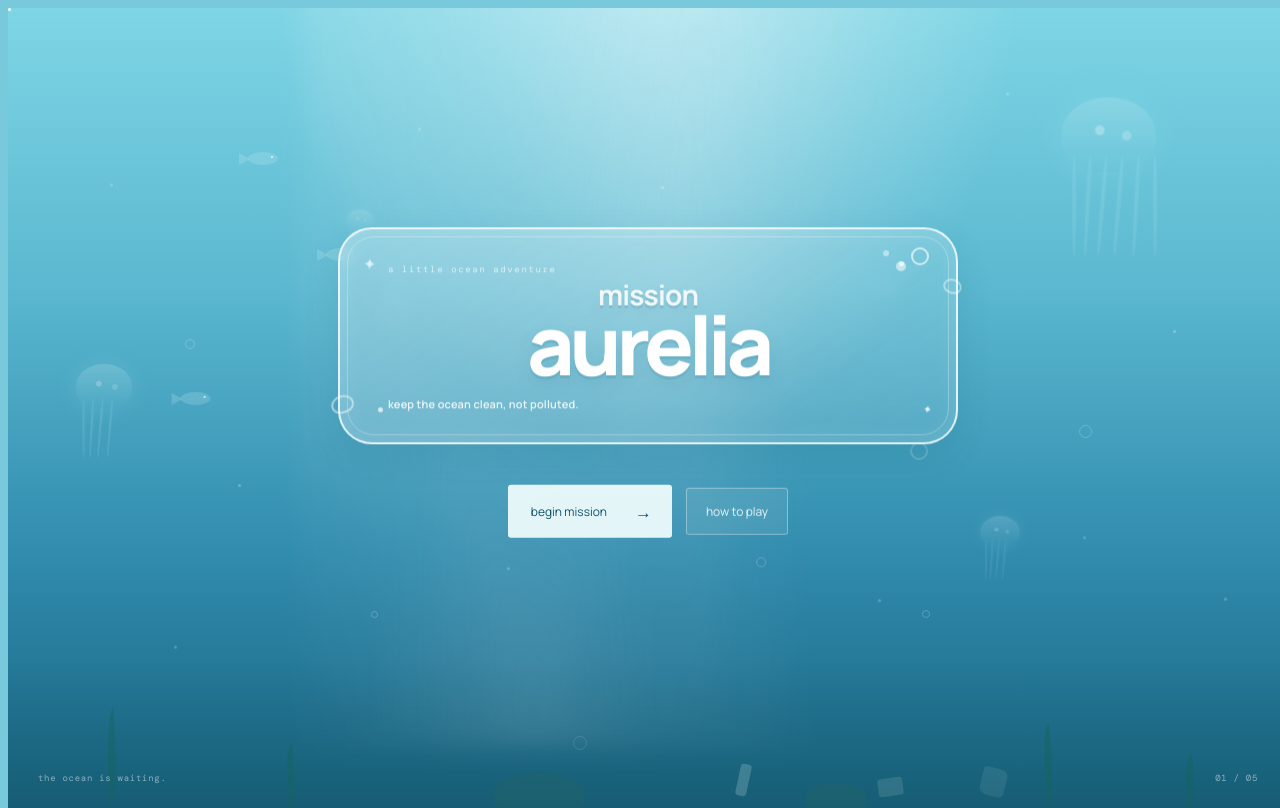
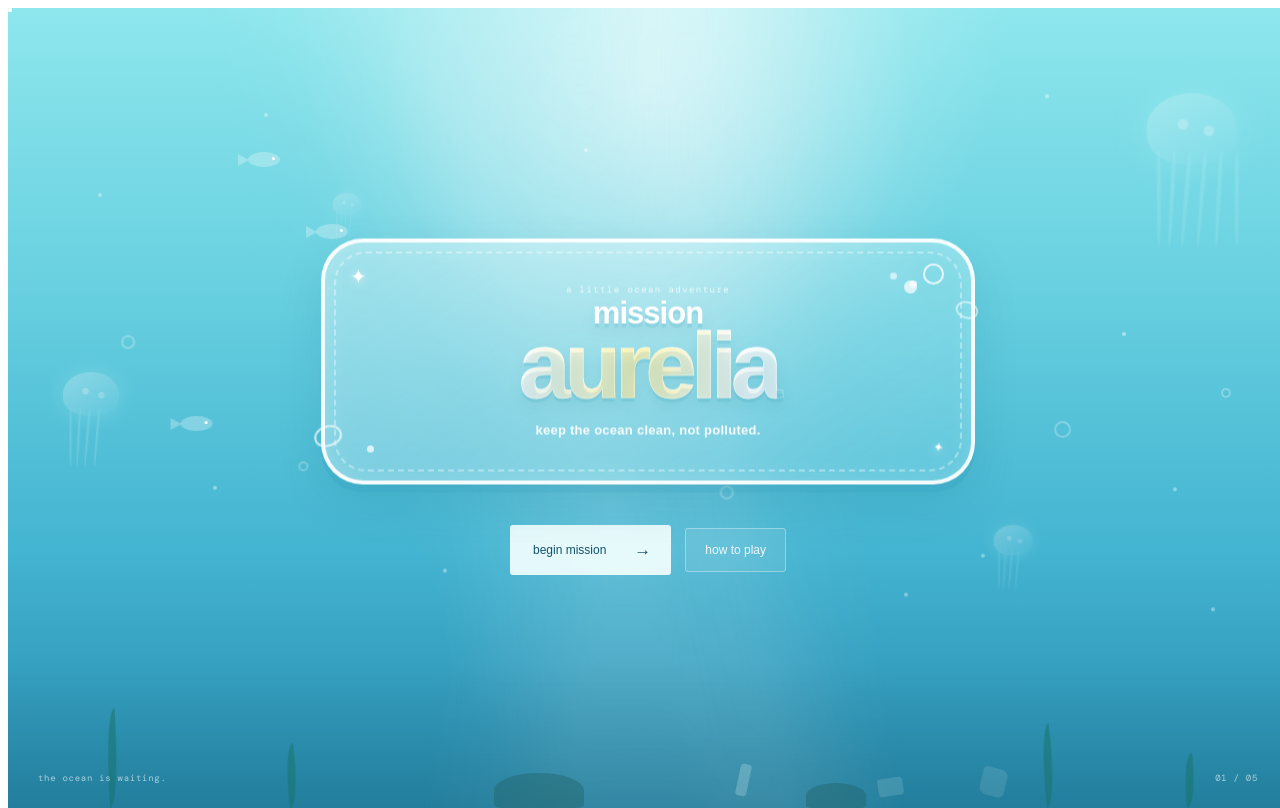
Before and after one commit to str4wberry-milk/missionaurelia, a plain HTML site: page index.html in a window 1280 px wide. Drawn offline with nearby package versions, Linux system fonts and the light colour scheme; a web font is replaced by a local one.

Commit message:
Refactor styles and update font settings in style.css
Updated font imports and styles in the CSS file. Adjusted various element sizes, colors, and animations for improved visual design.

````diff
--- a/style.css
+++ b/style.css
@@ -1,5 +1,5 @@
 ```css
-@import url('https://fonts.googleapis.com/css2?family=DM+Mono:wght@300;400;500&family=Manrope:wght@300;400;500;600;700;800&display=swap');
+@import url('https://fonts.googleapis.com/css2?family=Baloo+2:wght@400;500;600;700;800&family=DM+Mono:wght@400;500&display=swap');
 
 * {
   box-sizing: border-box;
@@ -15,14 +15,12 @@ body {
 }
 
 body {
-  font-family: "Manrope", sans-serif;
-  background: #78c9dc;
-  color: white;
+  font-family: "Baloo 2", sans-serif;
 }
 
 
 /* ==================================================
-   main ocean
+   OCEAN
 ================================================== */
 
 .home {
@@ -32,17 +30,22 @@ body {
   overflow: hidden;
 
   background:
+    radial-gradient(
+      circle at 50% 10%,
+      rgba(255,255,255,0.42),
+      transparent 28%
+    ),
     linear-gradient(
       180deg,
-      #7ed5e5 0%,
-      #5bb8d0 35%,
-      #318cae 68%,
-      #17627f 100%
+      #8ee7ed 0%,
+      #68d0e0 35%,
+      #43b4d1 68%,
+      #2788ad 100%
     );
 }
 
 
-/* soft underwater glow */
+/* soft glow */
 
 .water-glow {
   position: absolute;
@@ -50,9 +53,9 @@ body {
 
   background:
     radial-gradient(
-      ellipse at 50% -10%,
-      rgba(255,255,255,0.5),
-      transparent 42%
+      ellipse at 50% -5%,
+      rgba(255,255,255,0.48),
+      transparent 40%
     );
 
   pointer-events: none;
@@ -60,61 +63,62 @@ body {
 
 
 /* ==================================================
-   sunlight
+   SUN RAYS
 ================================================== */
 
 .sun-rays {
   position: absolute;
+
   top: -20%;
   left: 50%;
 
-  width: 700px;
-  height: 900px;
+  width: 900px;
+  height: 1000px;
 
   transform: translateX(-50%);
 
+  opacity: 0.65;
+
   background:
     linear-gradient(
-      72deg,
-      transparent 0%,
-      rgba(255,255,255,0.08) 25%,
-      transparent 40%
+      68deg,
+      transparent 25%,
+      rgba(255,255,255,0.16) 42%,
+      transparent 55%
     ),
     linear-gradient(
-      105deg,
-      transparent 30%,
-      rgba(255,255,255,0.07) 50%,
-      transparent 68%
+      100deg,
+      transparent 35%,
+      rgba(255,255,255,0.12) 50%,
+      transparent 65%
     ),
     linear-gradient(
-      88deg,
-      transparent 40%,
-      rgba(255,255,255,0.05) 55%,
+      82deg,
+      transparent 48%,
+      rgba(255,255,255,0.1) 56%,
       transparent 70%
     );
 
-  filter: blur(12px);
+  filter: blur(10px);
 
-  animation: rays-move 9s ease-in-out infinite alternate;
+  animation: rays-drift 10s ease-in-out infinite alternate;
 
   pointer-events: none;
 }
 
-@keyframes rays-move {
+@keyframes rays-drift {
   from {
     transform: translateX(-53%) rotate(-2deg);
-    opacity: 0.7;
   }
 
   to {
     transform: translateX(-47%) rotate(2deg);
-    opacity: 1;
   }
 }
 
 
 /* ==================================================
-   particles
+   PARTICLES
 ================================================== */
 
 .particles {
@@ -129,107 +133,33 @@ body {
 .particles i {
   position: absolute;
 
-  width: 3px;
-  height: 3px;
+  width: 4px;
+  height: 4px;
 
   border-radius: 50%;
 
-  background: rgba(255,255,255,0.35);
+  background: rgba(255,255,255,0.55);
 
-  animation: particle-float linear infinite;
+  animation: particle-drift linear infinite;
 }
 
-.particles i:nth-child(1) {
-  left: 8%;
-  top: 24%;
-  animation-duration: 8s;
-}
+.particles i:nth-child(1)  { left: 7%;  top: 25%; animation-duration: 8s; }
+.particles i:nth-child(2)  { left: 16%; top: 62%; animation-duration: 11s; }
+.particles i:nth-child(3)  { left: 25%; top: 37%; animation-duration: 9s; }
+.particles i:nth-child(4)  { left: 34%; top: 72%; animation-duration: 13s; }
+.particles i:nth-child(5)  { left: 45%; top: 20%; animation-duration: 10s; }
+.particles i:nth-child(6)  { left: 56%; top: 56%; animation-duration: 12s; }
+.particles i:nth-child(7)  { left: 66%; top: 31%; animation-duration: 9s; }
+.particles i:nth-child(8)  { left: 76%; top: 70%; animation-duration: 14s; }
+.particles i:nth-child(9)  { left: 87%; top: 43%; animation-duration: 10s; }
+.particles i:nth-child(10) { left: 94%; top: 77%; animation-duration: 12s; }
+.particles i:nth-child(11) { left: 20%; top: 15%; animation-duration: 8s; }
+.particles i:nth-child(12) { left: 40%; top: 46%; animation-duration: 11s; }
+.particles i:nth-child(13) { left: 70%; top: 75%; animation-duration: 13s; }
+.particles i:nth-child(14) { left: 81%; top: 13%; animation-duration: 9s; }
+.particles i:nth-child(15) { left: 91%; top: 62%; animation-duration: 12s; }
 
-.particles i:nth-child(2) {
-  left: 18%;
-  top: 62%;
-  animation-duration: 11s;
-}
-
-.particles i:nth-child(3) {
-  left: 28%;
-  top: 36%;
-  animation-duration: 9s;
-}
-
-.particles i:nth-child(4) {
-  left: 39%;
-  top: 72%;
-  animation-duration: 13s;
-}
-
-.particles i:nth-child(5) {
-  left: 51%;
-  top: 25%;
-  animation-duration: 10s;
-}
-
-.particles i:nth-child(6) {
-  left: 63%;
-  top: 55%;
-  animation-duration: 12s;
-}
-
-.particles i:nth-child(7) {
-  left: 73%;
-  top: 31%;
-  animation-duration: 9s;
-}
-
-.particles i:nth-child(8) {
-  left: 84%;
-  top: 68%;
-  animation-duration: 14s;
-}
-
-.particles i:nth-child(9) {
-  left: 91%;
-  top: 43%;
-  animation-duration: 10s;
-}
-
-.particles i:nth-child(10) {
-  left: 13%;
-  top: 82%;
-  animation-duration: 12s;
-}
-
-.particles i:nth-child(11) {
-  left: 32%;
-  top: 17%;
-  animation-duration: 8s;
-}
-
-.particles i:nth-child(12) {
-  left: 47%;
-  top: 48%;
-  animation-duration: 11s;
-}
-
-.particles i:nth-child(13) {
-  left: 68%;
-  top: 76%;
-  animation-duration: 13s;
-}
-
-.particles i:nth-child(14) {
-  left: 78%;
-  top: 13%;
-  animation-duration: 9s;
-}
-
-.particles i:nth-child(15) {
-  left: 95%;
-  top: 76%;
-  animation-duration: 12s;
-}
-
-@keyframes particle-float {
+@keyframes particle-drift {
   0%,
   100% {
     transform: translateY(0);
@@ -237,14 +167,14 @@ body {
   }
 
   50% {
-    transform: translateY(-22px);
-    opacity: 0.75;
+    transform: translateY(-20px);
+    opacity: 0.8;
   }
 }
 
 
 /* ==================================================
-   bubbles
+   BIG BUBBLES
 ================================================== */
 
 .bubbles {
@@ -261,10 +191,10 @@ body {
 
   bottom: -30px;
 
-  width: 8px;
-  height: 8px;
+  width: 10px;
+  height: 10px;
 
-  border: 1px solid rgba(255,255,255,0.35);
+  border: 2px solid rgba(255,255,255,0.42);
 
   border-radius: 50%;
 
@@ -272,53 +202,48 @@ body {
 }
 
 .bubbles span:nth-child(1) {
-  left: 13%;
+  left: 8%;
   animation-duration: 9s;
 }
 
 .bubbles span:nth-child(2) {
-  left: 28%;
-  width: 5px;
-  height: 5px;
+  left: 22%;
+  width: 6px;
+  height: 6px;
   animation-duration: 12s;
-  animation-delay: 2s;
 }
 
 .bubbles span:nth-child(3) {
-  left: 44%;
-  width: 12px;
-  height: 12px;
+  left: 39%;
+  width: 15px;
+  height: 15px;
   animation-duration: 10s;
-  animation-delay: 4s;
 }
 
 .bubbles span:nth-child(4) {
-  left: 58%;
+  left: 55%;
   animation-duration: 13s;
-  animation-delay: 1s;
 }
 
 .bubbles span:nth-child(5) {
-  left: 71%;
-  width: 6px;
-  height: 6px;
+  left: 68%;
+  width: 7px;
+  height: 7px;
   animation-duration: 8s;
-  animation-delay: 3s;
 }
 
 .bubbles span:nth-child(6) {
-  left: 83%;
-  width: 11px;
-  height: 11px;
+  left: 81%;
+  width: 13px;
+  height: 13px;
   animation-duration: 11s;
 }
 
 .bubbles span:nth-child(7) {
   left: 94%;
-  width: 5px;
-  height: 5px;
+  width: 6px;
+  height: 6px;
   animation-duration: 10s;
-  animation-delay: 5s;
 }
 
 @keyframes bubble-rise {
@@ -328,11 +253,11 @@ body {
   }
 
   15% {
-    opacity: 0.6;
+    opacity: 0.65;
   }
 
   85% {
-    opacity: 0.6;
+    opacity: 0.65;
   }
 
   to {
@@ -343,18 +268,18 @@ body {
 
 
 /* ==================================================
-   fish
+   FISH
 ================================================== */
 
 .fish {
   position: absolute;
 
-  width: 30px;
-  height: 13px;
+  width: 32px;
+  height: 15px;
 
-  border-radius: 50%;
+  border-radius: 60%;
 
-  background: rgba(220,250,255,0.18);
+  background: rgba(255,255,255,0.28);
 
   z-index: 4;
 
@@ -366,15 +291,15 @@ body {
 
   position: absolute;
 
-  left: -9px;
-  top: 1px;
+  left: -10px;
+  top: 2px;
 
   width: 0;
   height: 0;
 
   border-top: 6px solid transparent;
   border-bottom: 6px solid transparent;
-  border-left: 11px solid rgba(220,250,255,0.18);
+  border-left: 11px solid rgba(255,255,255,0.28);
 }
 
 .fish::before {
@@ -383,33 +308,38 @@ body {
   position: absolute;
 
   right: 5px;
-  top: 4px;
+  top: 5px;
 
-  width: 2px;
-  height: 2px;
+  width: 3px;
+  height: 3px;
 
   border-radius: 50%;
 
-  background: rgba(255,255,255,0.8);
+  background: white;
 }
 
 .fish-1 {
-  top: 30%;
-  left: -50px;
+  top: 27%;
+  left: -60px;
+
   animation-duration: 20s;
 }
 
 .fish-2 {
-  top: 48%;
+  top: 51%;
   left: -100px;
+
   transform: scale(0.7);
+
   animation-duration: 27s;
 }
 
 .fish-3 {
   top: 18%;
   left: -80px;
+
   transform: scale(0.45);
+
   animation-duration: 23s;
 }
 
@@ -425,7 +355,7 @@ body {
 
 
 /* ==================================================
-   jellyfish
+   JELLYFISH
 ================================================== */
 
 .jelly-layer {
@@ -443,9 +373,9 @@ body {
   width: 90px;
   height: 160px;
 
-  opacity: 0.55;
+  opacity: 0.58;
 
-  animation: jelly-float 5s ease-in-out infinite;
+  animation: jelly-bob 5s ease-in-out infinite;
 }
 
 .jelly-body {
@@ -461,36 +391,36 @@ body {
 
   background:
     linear-gradient(
-      180deg,
-      rgba(235,255,255,0.5),
-      rgba(130,220,235,0.18)
+      145deg,
+      rgba(255,255,255,0.72),
+      rgba(178,242,255,0.24)
     );
 
   box-shadow:
-    0 0 30px rgba(190,250,255,0.35);
+    0 0 30px rgba(210,255,255,0.5);
 }
 
 .jelly-light {
   position: absolute;
 
-  width: 7px;
-  height: 7px;
+  left: 24px;
+  top: 20px;
+
+  width: 8px;
+  height: 8px;
 
   border-radius: 50%;
 
-  background: rgba(255,255,255,0.7);
-
-  left: 25px;
-  top: 21px;
+  background: rgba(255,255,255,0.85);
 
   box-shadow:
-    20px 4px 0 rgba(255,255,255,0.45);
+    20px 5px 0 rgba(255,255,255,0.6);
 }
 
 .jelly-tentacles {
   position: absolute;
 
-  top: 43px;
+  top: 44px;
   left: 18px;
 
   display: flex;
@@ -499,14 +429,12 @@ body {
 }
 
 .jelly-tentacles span {
-  display: block;
-
   width: 3px;
   height: 75px;
 
   border-radius: 50%;
 
-  background: rgba(215,250,255,0.3);
+  background: rgba(225,255,255,0.38);
 
   transform-origin: top;
 
@@ -534,13 +462,10 @@ body {
 }
 
 .giant-jelly {
-  width: 150px;
-  height: 250px;
+  right: 4%;
+  top: 15%;
 
-  right: 5%;
-  top: 18%;
-
-  transform: scale(1.35);
+  transform: scale(1.3);
 
   opacity: 0.38;
 
@@ -548,19 +473,19 @@ body {
 }
 
 .jelly-left {
-  left: 4%;
-  top: 43%;
+  left: 3%;
+  top: 44%;
 
   transform: scale(0.8);
 
-  opacity: 0.4;
+  opacity: 0.42;
 
   animation-duration: 6s;
 }
 
 .jelly-right {
-  right: 19%;
-  top: 61%;
+  right: 18%;
+  top: 62%;
 
   transform: scale(0.55);
 
@@ -570,24 +495,24 @@ body {
 }
 
 .jelly-tiny {
-  left: 24%;
-  top: 20%;
+  left: 23%;
+  top: 18%;
 
-  transform: scale(0.38);
+  transform: scale(0.4);
 
-  opacity: 0.3;
+  opacity: 0.32;
 
   animation-duration: 6.5s;
 }
 
-@keyframes jelly-float {
+@keyframes jelly-bob {
   0%,
   100% {
     margin-top: 0;
   }
 
   50% {
-    margin-top: -18px;
+    margin-top: -17px;
   }
 }
 
@@ -603,69 +528,79 @@ body {
 
 
 /* ==================================================
-   TITLE CARD
+   CENTERED TITLE AREA
 ================================================== */
 
 .title-section {
   position: absolute;
 
-  left: 50%;
-  top: 47%;
+  inset: 0;
 
-  transform: translate(-50%, -50%);
-
-  z-index: 10;
+  z-index: 20;
 
   display: flex;
   flex-direction: column;
+
   align-items: center;
+  justify-content: center;
+
+  text-align: center;
+
+  padding: 30px;
+
+  pointer-events: none;
 }
 
 
-/* bubbly decorative card */
+/* ==================================================
+   TITLE CARD
+================================================== */
 
 .title-card {
   position: relative;
 
-  width: min(520px, 82vw);
+  width: min(550px, 86vw);
 
-  padding: 34px 48px 31px;
+  padding: 32px 48px 30px;
 
-  border: 2px solid rgba(255,255,255,0.82);
+  border: 4px solid rgba(255,255,255,0.92);
 
-  border-radius: 34px;
+  border-radius: 42px;
 
   background:
     linear-gradient(
       145deg,
-      rgba(255,255,255,0.25),
-      rgba(220,250,255,0.12)
+      rgba(255,255,255,0.35),
+      rgba(176,241,247,0.2)
     );
 
   box-shadow:
-    0 12px 35px rgba(10,80,110,0.12),
-    inset 0 0 25px rgba(255,255,255,0.12);
+    0 8px 0 rgba(28,139,170,0.12),
+    0 18px 45px rgba(20,100,130,0.14),
+    inset 0 0 25px rgba(255,255,255,0.16);
 
-  backdrop-filter: blur(7px);
+  backdrop-filter: blur(9px);
 
   transform: rotate(-1deg);
 
-  animation: title-float 4s ease-in-out infinite;
+  animation: card-bounce 4s ease-in-out infinite;
+
+  pointer-events: auto;
 }
 
 
-/* inner bubble border */
+/* extra cute inside border */
 
 .title-card::before {
   content: "";
 
   position: absolute;
 
-  inset: 7px;
+  inset: 9px;
 
-  border: 1px solid rgba(255,255,255,0.28);
+  border: 2px dashed rgba(255,255,255,0.38);
 
-  border-radius: 27px;
+  border-radius: 32px;
 
   pointer-events: none;
 }
@@ -678,123 +613,124 @@ body {
 
   position: absolute;
 
-  width: 14px;
-  height: 14px;
+  width: 17px;
+  height: 17px;
 
   right: 27px;
-  top: 18px;
+  top: 21px;
 
-  border: 2px solid rgba(255,255,255,0.65);
+  border: 2px solid rgba(255,255,255,0.8);
 
   border-radius: 50%;
 
   box-shadow:
-    -19px 10px 0 -4px rgba(255,255,255,0.55),
-    -34px -3px 0 -6px rgba(255,255,255,0.45);
+    -23px 13px 0 -4px rgba(255,255,255,0.72),
+    -40px 2px 0 -7px rgba(255,255,255,0.58);
 }
 
 
-/* sparkles */
+/* ==================================================
+   DECORATIONS
+================================================== */
 
 .card-sparkle {
   position: absolute;
 
-  color: rgba(255,255,255,0.9);
+  color: white;
 
-  font-size: 16px;
+  font-size: 20px;
 
-  animation: sparkle-float 2.8s ease-in-out infinite;
+  text-shadow: 0 2px 8px rgba(255,255,255,0.5);
+
+  animation: sparkle-bob 2.5s ease-in-out infinite;
 }
 
 .sparkle-one {
-  left: 23px;
-  top: 25px;
+  left: 25px;
+  top: 22px;
 }
 
 .sparkle-two {
-  right: 24px;
+  right: 27px;
   bottom: 22px;
 
-  font-size: 11px;
+  font-size: 13px;
 
-  animation-delay: 0.8s;
+  animation-delay: -0.8s;
 }
-
-
-/* dots */
 
 .card-dot {
   position: absolute;
 
-  width: 5px;
-  height: 5px;
+  width: 7px;
+  height: 7px;
 
   border-radius: 50%;
 
-  background: rgba(255,255,255,0.7);
+  background: rgba(255,255,255,0.75);
 }
 
 .dot-one {
-  left: 38px;
-  bottom: 30px;
+  left: 42px;
+  bottom: 28px;
 }
 
 .dot-two {
-  right: 52px;
-  top: 32px;
+  right: 54px;
+  top: 38px;
 }
 
 
-/* shell decorations */
+/* cute shells */
 
 .mini-shell {
   position: absolute;
 
-  width: 19px;
-  height: 14px;
+  width: 24px;
+  height: 17px;
 
-  border: 2px solid rgba(255,255,255,0.65);
+  border: 2px solid rgba(255,255,255,0.78);
 
   border-radius: 50% 50% 45% 45%;
 
-  opacity: 0.8;
+  opacity: 0.9;
 }
 
 .shell-one {
-  left: -9px;
-  bottom: 29px;
+  left: -11px;
+  bottom: 34px;
 
   transform: rotate(-18deg);
 }
 
 .shell-two {
-  right: -8px;
-  top: 48px;
+  right: -10px;
+  top: 57px;
 
   transform: rotate(18deg) scale(0.8);
 }
 
 
-/* little subtitle above logo */
+/* ==================================================
+   LOGO
+================================================== */
 
 .title-card .eyebrow {
   position: relative;
 
-  margin: 0 0 8px;
+  margin-bottom: 5px;
 
   font-family: "DM Mono", monospace;
 
   font-size: 9px;
 
-  letter-spacing: 0.18em;
+  letter-spacing: 0.16em;
+
+  color: rgba(255,255,255,0.8);
 
   text-transform: lowercase;
-
-  color: rgba(255,255,255,0.72);
 }
 
-
-/* logo */
 
 .title-card h1 {
   position: relative;
@@ -806,103 +742,93 @@ body {
 
   margin: 0;
 
-  line-height: 0.85;
+  line-height: 0.82;
 
-  letter-spacing: -0.055em;
+  letter-spacing: -0.04em;
 
   text-shadow:
-    0 3px 0 rgba(20,100,125,0.12),
-    0 7px 18px rgba(20,90,120,0.12);
+    0 4px 0 rgba(37,145,171,0.13),
+    0 8px 15px rgba(35,120,145,0.14);
 }
 
+
 .title-card h1 span {
-  font-size: 28px;
+  font-size: 31px;
 
   font-weight: 700;
 
-  letter-spacing: -0.03em;
+  color: #ffffff;
+}
 
-  color: rgba(255,255,255,0.88);
-}
 
 .title-card h1 strong {
   margin-top: 3px;
 
-  font-size: clamp(58px, 8vw, 82px);
+  font-size: clamp(64px, 9vw, 92px);
 
   font-weight: 800;
 
-  color: white;
+  color: #fff;
 
-  letter-spacing: -0.065em;
+  -webkit-text-stroke: 1px rgba(255,255,255,0.3);
+
+  letter-spacing: -0.06em;
 }
 
 
-/* happy tagline */
+/* colorful individual letters */
+
+.title-card h1 strong {
+  background:
+    linear-gradient(
+      90deg,
+      #ffffff 0%,
+      #fff6b8 18%,
+      #ffffff 35%,
+      #d8f9ff 55%,
+      #ffffff 75%,
+      #ffe5f5 100%
+    );
+
+  -webkit-background-clip: text;
+  background-clip: text;
+
+  -webkit-text-fill-color: transparent;
+
+  background-size: 250% auto;
+
+  animation: logo-shimmer 5s linear infinite;
+}
+
+@keyframes logo-shimmer {
+  from {
+    background-position: 0% center;
+  }
+
+  to {
+    background-position: 250% center;
+  }
+}
+
 
 .title-card .subtitle {
   position: relative;
 
-  margin: 17px 0 0;
+  margin-top: 18px;
 
-  font-size: 11px;
+  font-size: 13px;
 
-  font-weight: 600;
+  font-weight: 700;
+
+  color: rgba(255,255,255,0.95);
 
   letter-spacing: 0.02em;
-
-  color: rgba(255,255,255,0.88);
-}
-
-
-/* bubbles floating around card */
-
-.title-decor {
-  position: absolute;
-
-  border: 1.5px solid rgba(255,255,255,0.42);
-
-  border-radius: 50%;
-
-  pointer-events: none;
-
-  animation: bubble-drift 4s ease-in-out infinite;
-}
-
-.bubble-a {
-  width: 21px;
-  height: 21px;
-
-  left: 7%;
-  top: 25%;
-
-  animation-delay: -1s;
-}
-
-.bubble-b {
-  width: 9px;
-  height: 9px;
-
-  right: 11%;
-  top: 18%;
-
-  animation-delay: -2s;
-}
-
-.bubble-c {
-  width: 14px;
-  height: 14px;
-
-  right: 5%;
-  bottom: 23%;
-
-  animation-delay: -0.5s;
 }
 
 
 /* ==================================================
    BUTTONS
-   these are intentionally preserved
+   KEEPING THESE EXACTLY
 ================================================== */
 
 .buttons {
@@ -911,6 +837,8 @@ body {
   align-items: center;
   gap: 14px;
   margin-top: 38px;
+
+  pointer-events: auto;
 }
 
 button {
@@ -962,7 +890,7 @@ button {
 
 
 /* ==================================================
-   bottom info
+   BOTTOM INFO
 ================================================== */
 
 .bottom-info {
@@ -975,20 +903,20 @@ button {
   display: flex;
   justify-content: space-between;
 
+  z-index: 20;
+
   font-family: "DM Mono", monospace;
 
   font-size: 9px;
 
   letter-spacing: 0.08em;
 
-  color: rgba(255,255,255,0.5);
-
-  z-index: 10;
+  color: rgba(255,255,255,0.62);
 }
 
 
 /* ==================================================
-   sea floor
+   SEA FLOOR
 ================================================== */
 
 .seafloor {
@@ -1000,14 +928,14 @@ button {
 
   height: 18%;
 
+  z-index: 6;
+
   background:
     linear-gradient(
       180deg,
       transparent,
-      rgba(20,75,80,0.22)
+      rgba(22,91,98,0.22)
     );
-
-  z-index: 4;
 }
 
 
@@ -1018,11 +946,11 @@ button {
 
   bottom: 0;
 
-  width: 10px;
+  width: 11px;
 
   border-radius: 100% 0 100% 0;
 
-  background: rgba(20,100,92,0.45);
+  background: rgba(18,112,98,0.48);
 
   transform-origin: bottom;
 
@@ -1077,12 +1005,14 @@ button {
 
 .rock-1 {
   left: 38%;
+
   width: 90px;
   height: 35px;
 }
 
 .rock-2 {
   right: 33%;
+
   width: 60px;
   height: 25px;
 }
@@ -1095,7 +1025,7 @@ button {
 
   bottom: 12px;
 
-  opacity: 0.45;
+  opacity: 0.5;
 }
 
 .trash-bottle {
@@ -1106,7 +1036,7 @@ button {
 
   border-radius: 3px;
 
-  background: rgba(220,245,245,0.45);
+  background: rgba(220,245,245,0.48);
 
   transform: rotate(12deg);
 }
@@ -1119,7 +1049,7 @@ button {
 
   border-radius: 3px;
 
-  background: rgba(210,235,235,0.3);
+  background: rgba(210,235,235,0.32);
 
   transform: rotate(-8deg);
 }
@@ -1132,14 +1062,14 @@ button {
 
   border-radius: 4px 7px 5px 8px;
 
-  background: rgba(220,240,240,0.2);
+  background: rgba(220,240,240,0.25);
 
   transform: rotate(14deg);
 }
 
 
 /* ==================================================
-   overlays
+   OVERLAY
 ================================================== */
 
 .overlay {
@@ -1177,13 +1107,14 @@ button {
 
   padding: 40px;
 
-  border-radius: 18px;
+  border-radius: 25px;
 
-  background: rgba(235,250,250,0.96);
+  background: rgba(245,255,255,0.96);
 
   color: #18566a;
 
-  box-shadow: 0 20px 70px rgba(0,50,70,0.2);
+  box-shadow:
+    0 20px 70px rgba(0,50,70,0.2);
 }
 
 .close-btn {
@@ -1265,7 +1196,7 @@ button {
 
 
 /* ==================================================
-   loading
+   LOADING
 ================================================== */
 
 .loading-screen {
@@ -1296,28 +1227,34 @@ button {
   width: min(300px, 75vw);
 
   text-align: center;
+
+  color: white;
 }
 
 .loading-content p {
   margin-bottom: 20px;
 
-  font-size: 14px;
+  font-size: 18px;
 
   font-weight: 700;
 }
 
 .loading-line {
   width: 100%;
-  height: 3px;
+  height: 4px;
+
+  overflow: hidden;
+
+  border-radius: 10px;
 
   background: rgba(255,255,255,0.25);
-
-  overflow: hidden;
 }
 
 .loading-progress {
   width: 0;
   height: 100%;
+
+  border-radius: inherit;
 
   background: white;
 
@@ -1333,15 +1270,15 @@ button {
 
   font-size: 9px;
 
-  opacity: 0.7;
+  opacity: 0.75;
 }
 
 
 /* ==================================================
-   animations
+   ANIMATIONS
 ================================================== */
 
-@keyframes title-float {
+@keyframes card-bounce {
   0%,
   100% {
     transform: rotate(-1deg) translateY(0);
@@ -1352,57 +1289,46 @@ button {
   }
 }
 
-@keyframes sparkle-float {
+@keyframes sparkle-bob {
   0%,
   100% {
     transform: translateY(0) rotate(0deg);
-    opacity: 0.65;
   }
 
   50% {
-    transform: translateY(-4px) rotate(12deg);
-    opacity: 1;
-  }
-}
-
-@keyframes bubble-drift {
-  0%,
-  100% {
-    transform: translateY(0) scale(1);
-    opacity: 0.5;
-  }
-
-  50% {
-    transform: translateY(-10px) scale(1.08);
-    opacity: 0.85;
+    transform: translateY(-5px) rotate(12deg);
   }
 }
 
 
 /* ==================================================
-   mobile
+   MOBILE
 ================================================== */
 
 @media (max-width: 600px) {
 
-  .title-card {
-    width: 86vw;
-
-    padding: 28px 25px 27px;
-
-    border-radius: 28px;
+  .title-section {
+    padding: 20px;
   }
 
-  .title-card h1 strong {
-    font-size: 60px;
+  .title-card {
+    width: 88vw;
+
+    padding: 27px 24px 25px;
+
+    border-radius: 34px;
   }
 
   .title-card h1 span {
     font-size: 23px;
   }
 
+  .title-card h1 strong {
+    font-size: 62px;
+  }
+
   .title-card .subtitle {
-    font-size: 10px;
+    font-size: 11px;
   }
 
   .buttons {
@@ -1416,7 +1342,7 @@ button {
   }
 
   .giant-jelly {
-    right: -30px;
+    right: -45px;
   }
 
   .bottom-info {
````
